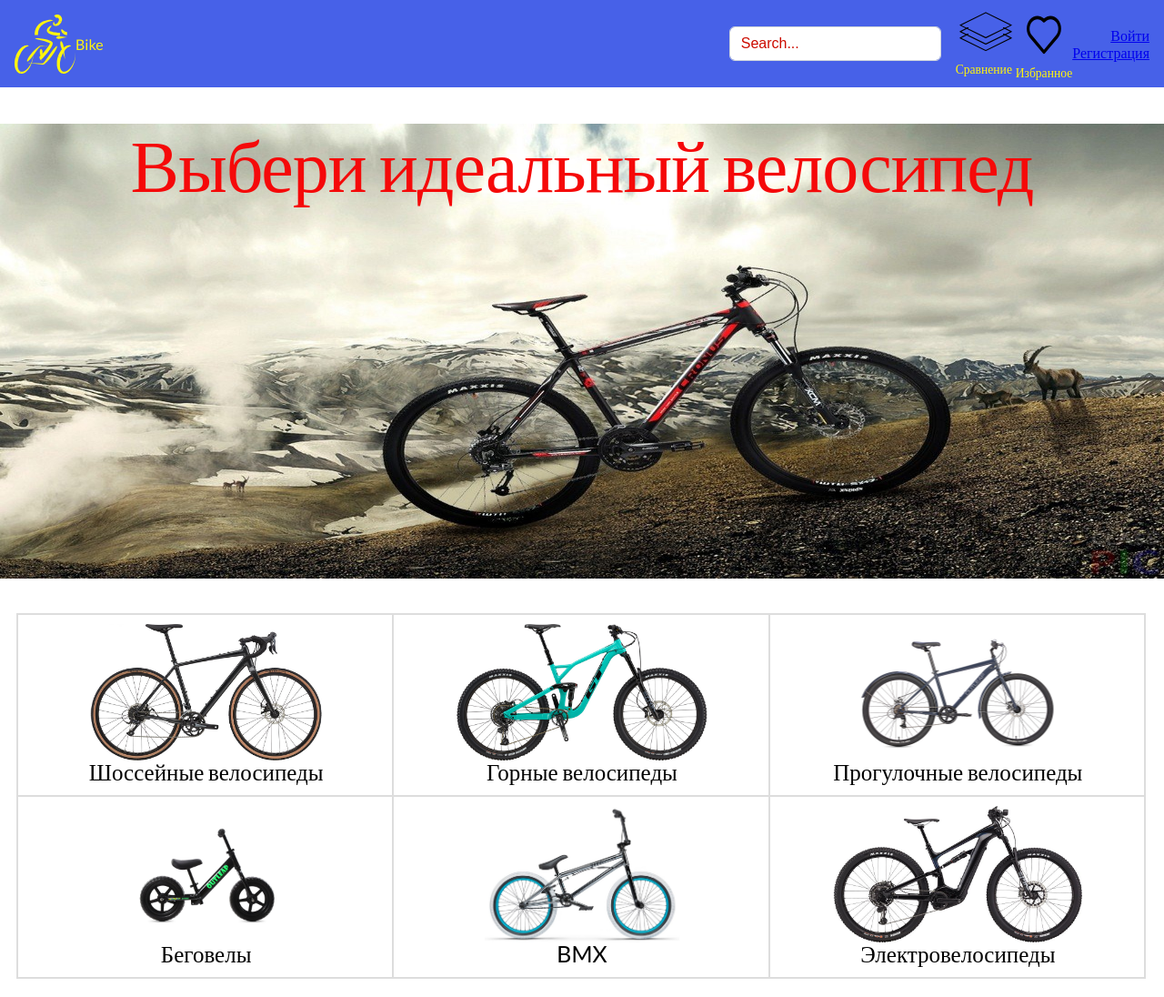
After one commit to VexOlmer/BikeCatalog, a PHP site: page /BikeCatalog/Main.php in a window 1280 px wide. The commit adds this page. Shown: the whole page at 91% size. Run offline with PHP 8.4, Linux system fonts and the light colour scheme.

Commit message:
Simple filter done and Main page

```diff
--- a/BikeInfo.php
+++ b/BikeInfo.php
@@ -1,5 +1,6 @@
 <?php
 	include("config.php");
+    $second_header = true;
     include("app/controllers/users.php");
 	include("app/include/header.php");
 ?>
--- a/Login.php
+++ b/Login.php
@@ -1,5 +1,6 @@
 <?php
 	include("config.php");
+	$second_header = true;
 	include("app/controllers/users.php");
 	include("app/include/header.php");
 ?>
--- /dev/null
+++ b/Main.php
@@ -0,0 +1,51 @@
+<?php
+    include("config.php");
+    $second_header = false;
+    include("app/include/header.php");
+?>
+
+<div class="wrapper">
+    <h1 class="Perfect_bike">
+        Выбери идеальный велосипед
+    </h1>
+</div>
+<div class="conteiner">
+    <div class="category-main">
+        <div class="card" onclick="window.location.href = '<?php echo BASE_URL . 'AllBike.php'?>'">
+            <img src="static/img/main_page/highway.jpg" alt="higway bike" class="img-card">
+            <div class="info_card">
+                Шоссейные велосипеды
+            </div>
+        </div>
+        <div class="card" onclick="window.location.href = '<?php echo BASE_URL . 'AllBike.php'?>'">
+            <img src="static/img/main_page/mountain.jpg" alt="mountain bike" class="img-card">
+                <div class="info_card">
+                    Горные велосипеды
+                </div>
+        </div>
+        <div class="card" onclick="window.location.href = '<?php echo BASE_URL . 'AllBike.php'?>'">
+            <img src="static/img/main_page/touring.jpg" alt="touring bike" class="img-card">
+                <div class="info_card">
+                    Прогулочные велосипеды
+                </div>
+        </div>
+        <div class="card" onclick="window.location.href = '<?php echo BASE_URL . 'AllBike.php'?>'">
+                <img src="static/img/main_page/begovel.jpg" alt="begovel bike" class="img-card">
+                <div class="info_card">
+                    Беговелы
+                </div>
+        </div>
+        <div class="card" onclick="window.location.href = '<?php echo BASE_URL . 'AllBike.php'?>'">
+                <img src="static/img/main_page/bmx.jpg" alt="bmx bike" class="img-card">
+                <div class="info_card">
+                    BMX
+                </div>
+        </div>
+        <div class="card" onclick="window.location.href = '<?php echo BASE_URL . 'AllBike.php'?>'">
+                <img src="static/img/main_page/electric.jpg" alt="electric bike" class="img-card">
+                <div class="info_card">
+                    Электровелосипеды
+                </div>
+        </div>
+    </div>
+</div>
--- a/Register.php
+++ b/Register.php
@@ -1,5 +1,6 @@
 <?php
 	include("config.php");
+	$second_header = true;
 	include("app/controllers/users.php");
 	include("app/include/header.php");
 ?>
--- a/app/include/header.php
+++ b/app/include/header.php
@@ -53,6 +53,7 @@
             </div>
         </div>
     </div>
+    <?php if($second_header){ ?>
     <div class="conteiner">
         <div class="second-header">
             <span class="fs-4">Категория</span>
@@ -76,4 +77,5 @@
         </div>
         <div class="line_wide"></div>
     </div>
+    <?php } ?>
 </header>
--- a/static/css/style.css
+++ b/static/css/style.css
@@ -153,9 +153,6 @@ body{
 }
 
 /* Second Header */
-
-
-
 .navigation {
     padding: 0;
     margin-bottom: 10px !important;
@@ -206,6 +203,51 @@ body{
 	text-align: center;
 	text-transform: uppercase;
 	line-height: 40px;
+}
+
+/* Main page */
+.wrapper{
+    display: block;
+    width: 100%;
+    height: 65vh;
+    padding-bottom: 30px;
+    background: url('../img/main_page/bike_background.jpg') no-repeat;
+    background-size: 100% 500px;
+}
+.card{
+    background: #ffffff;
+    height: 200px;
+    background-position: center;
+    background-size: cover;
+    position: relative;
+    box-shadow: inset -2px 0 0 0 #DDDDDD, inset 0 -2px 0 0 #DDDDDD, -2px -2px 0 0 #DDDDDD, -2px 0 0 0 #DDDDDD, 0 -2px 0 0 #DDDDDD;
+  }
+.img-card{
+   object-fit: cover;
+   padding-top: 10px;
+   height: 80%;
+   top: 40%;
+   left: 50%;
+   transform: translate(-50%,-50%);
+   position: absolute
+}
+.info_card{
+    text-align: center;
+    padding-top: 38%;
+    font-size: 25px;
+}
+.Perfect_bike{
+    color: rgb(245, 9, 9);
+    font-weight: 400;
+    font-size: 80px;
+    line-height: 89px;
+    font-style: normal;
+    text-align: center;
+}
+.category-main{
+    display: grid;
+    grid-template-columns: repeat(auto-fit, minmax(400px, 1fr));
+    margin: 20px;
 }
 
 /* Main Info Bike */
@@ -317,6 +359,13 @@ article, aside, details, figcaption, figure, footer, header, hgroup, main, nav,
     border-radius: 3px;
     margin-bottom: 30px;
 }
+.limited-desc-bike{
+    overflow: hidden; /* Обрезаем все, что не помещается в область */
+    text-overflow: ellipsis; /* Добавляем многоточие */
+    display: -webkit-box;
+    -webkit-line-clamp: 4;
+	-webkit-box-orient: vertical;
+}
 
 
 /* Registration Form */
```
Also changed, not shown: AllBike.php (+30 -13 lines), action.php (deleted, +0 -13 lines), app/controllers/searchBike.php (added, +32 -0 lines), app/database/db.php (+4 -18 lines), static/js/search.js (deleted, +0 -21 lines), static/img/main_page/begovel.jpg (added), static/img/main_page/bike_background.jpg (added), static/img/main_page/bmx.jpg (added), static/img/main_page/electric.jpg (added), static/img/main_page/highway.jpg (added), static/img/main_page/mountain.jpg (added), static/img/main_page/touring.jpg (added).
